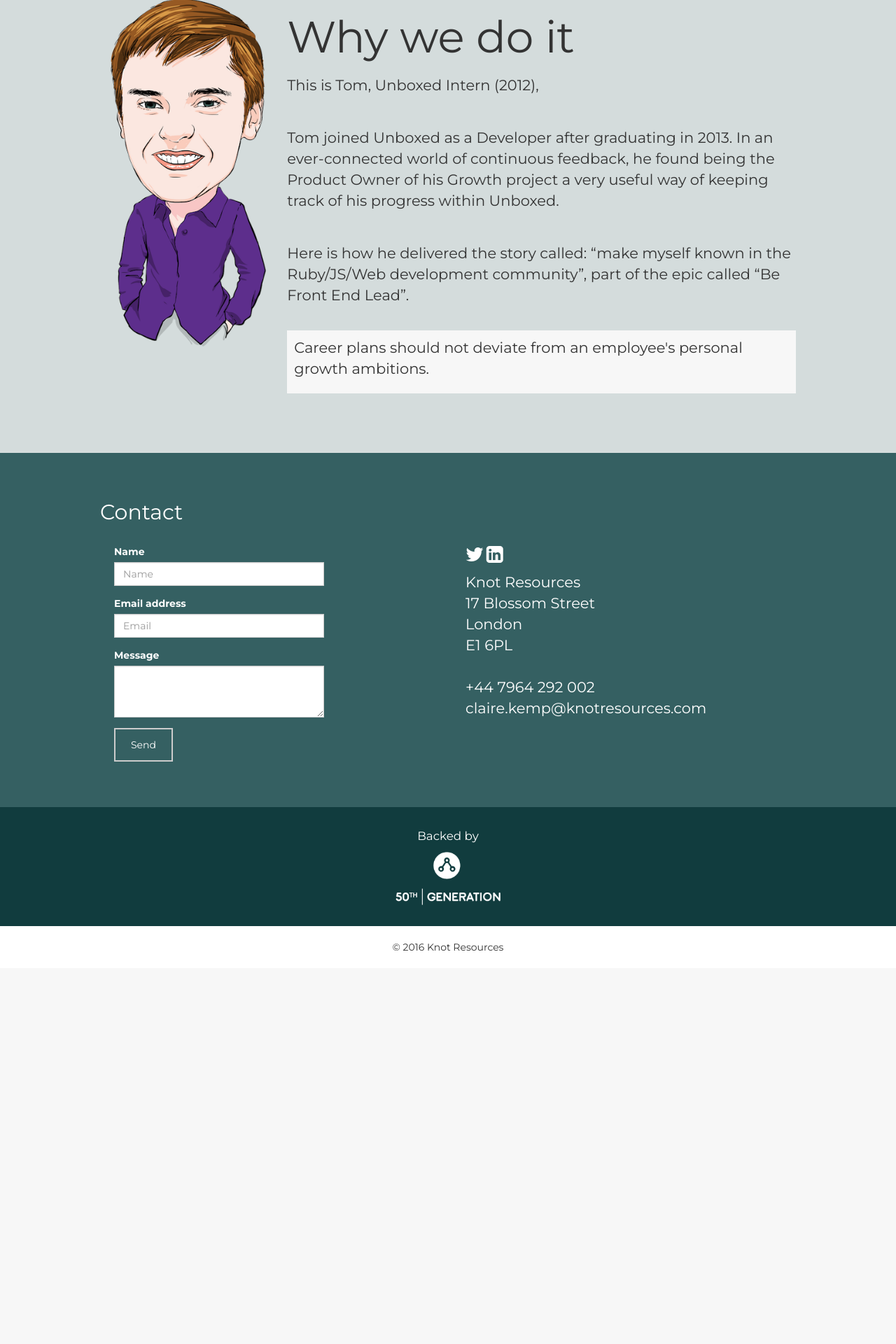
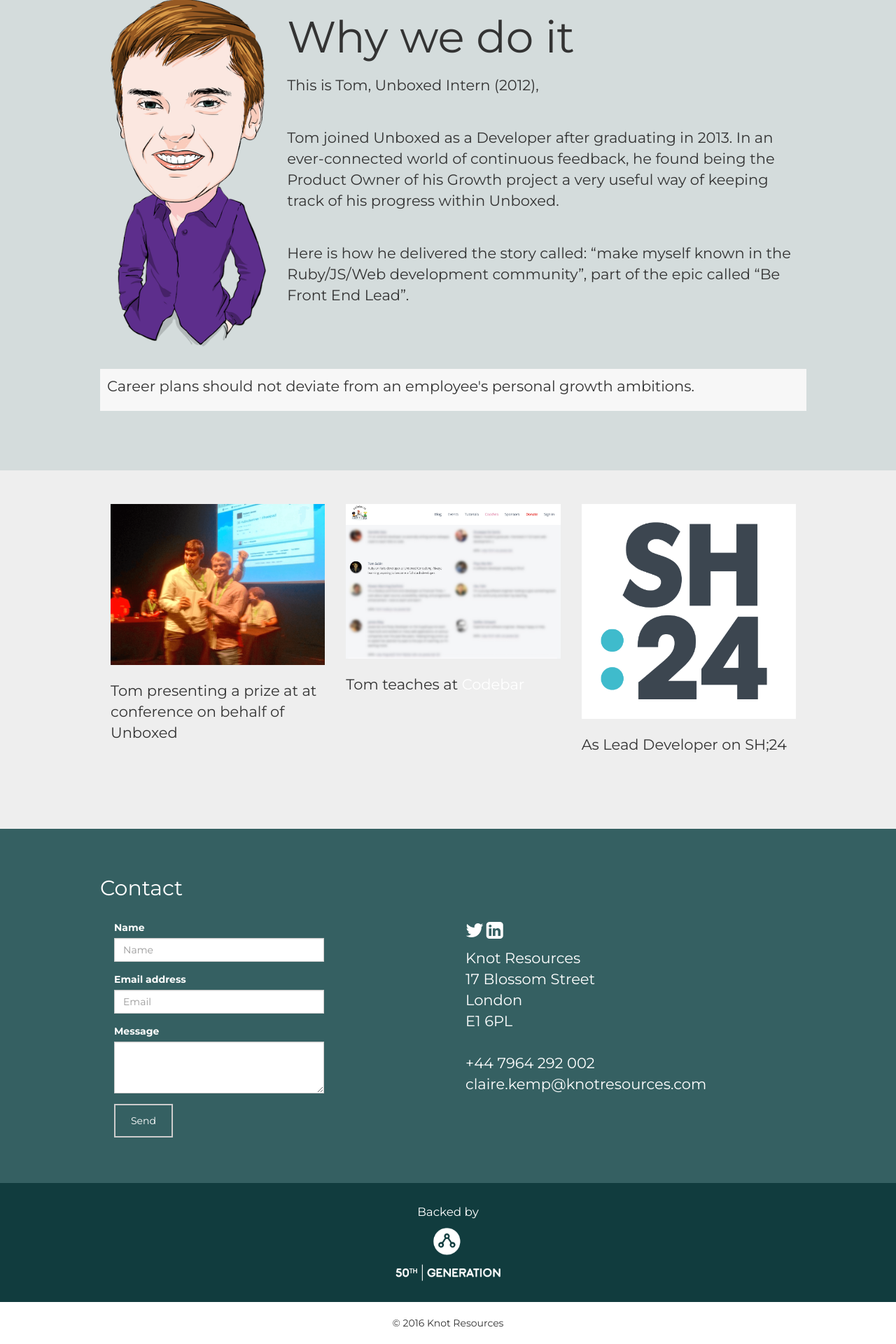
Before and after one commit to knot-resources/knot-resources.github.io, a Jekyll site: the page built from improvement.html, in a window 1280 px wide. Shown: the part 1523-3443 px from the top of the page at 70% size. Built offline with Jekyll 4.4.1, drawn with Linux system fonts in a browser that asks for light colours; nearby versions of some CDN libraries; before the commit the page ends 2906 px from its top, so only the background shows below that.

Commit message:
Extend onboarding and improvement pages
- adding images and additional copy missed before.

```diff
--- a/css/style.css
+++ b/css/style.css
@@ -92,7 +92,7 @@
 	padding-right: 10%;
 }
 
-.main:nth-child(odd) {
+.main:nth-child(odd):not(.contact) {
   background-color: #D4DCDC;
 }
 
--- a/improvement.html
+++ b/improvement.html
@@ -86,10 +86,30 @@
           Ruby/JS/Web development community”, part of the epic called
           “Be Front End Lead”.
         </p>
+      </div>
+    </div>
+    <div class="row container-header">
+      <p class="quote">
+        Career plans should not deviate from an employee's personal growth ambitions.
+      </p>
+    </div>
+  </div>
+</div>
 
-        <p class="quote">
-          Career plans should not deviate from an employee's personal growth ambitions.
-        </p>
+<div class="jumbotron main">
+  <div class="container">
+    <div class="row container-header">
+      <div class="col-sm-4">
+        <img src="/img/prize.png"/>
+        <p>Tom presenting a prize at at conference on behalf of Unboxed</p>
+      </div>
+      <div class="col-sm-4">
+        <img src="/img/tom-codebar.jpg"/>
+        <p>Tom teaches at <a href="http://codebar.io/coaches">Codebar</a></p>
+      </div>
+      <div class="col-sm-4">
+        <img src="/img/sh24.png"/>
+        <p>As Lead Developer on SH;24</p>
       </div>
     </div>
   </div>
```
Also changed, not shown: onboarding.html (+43 -0 lines), img/cale.png (added), img/prize.png (added), img/sh24.png (added), img/tom-codebar.jpg (added).
